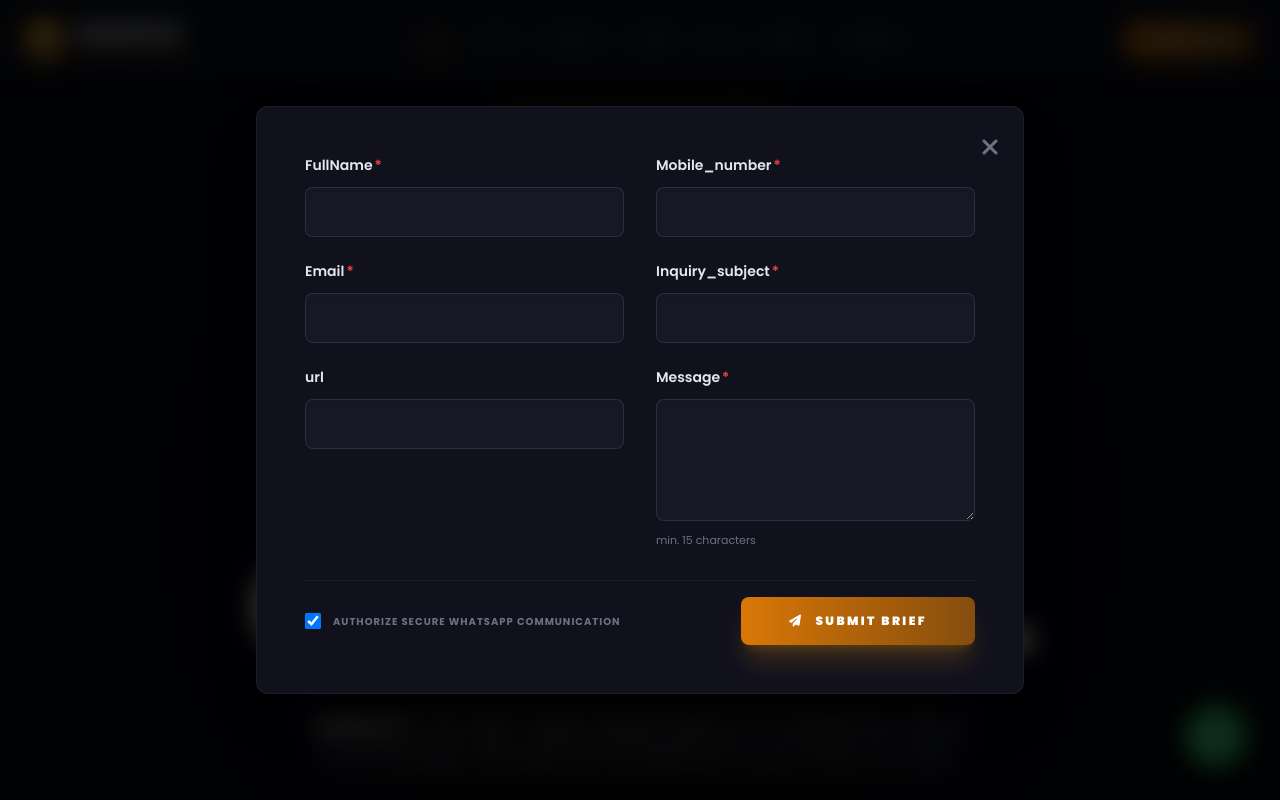
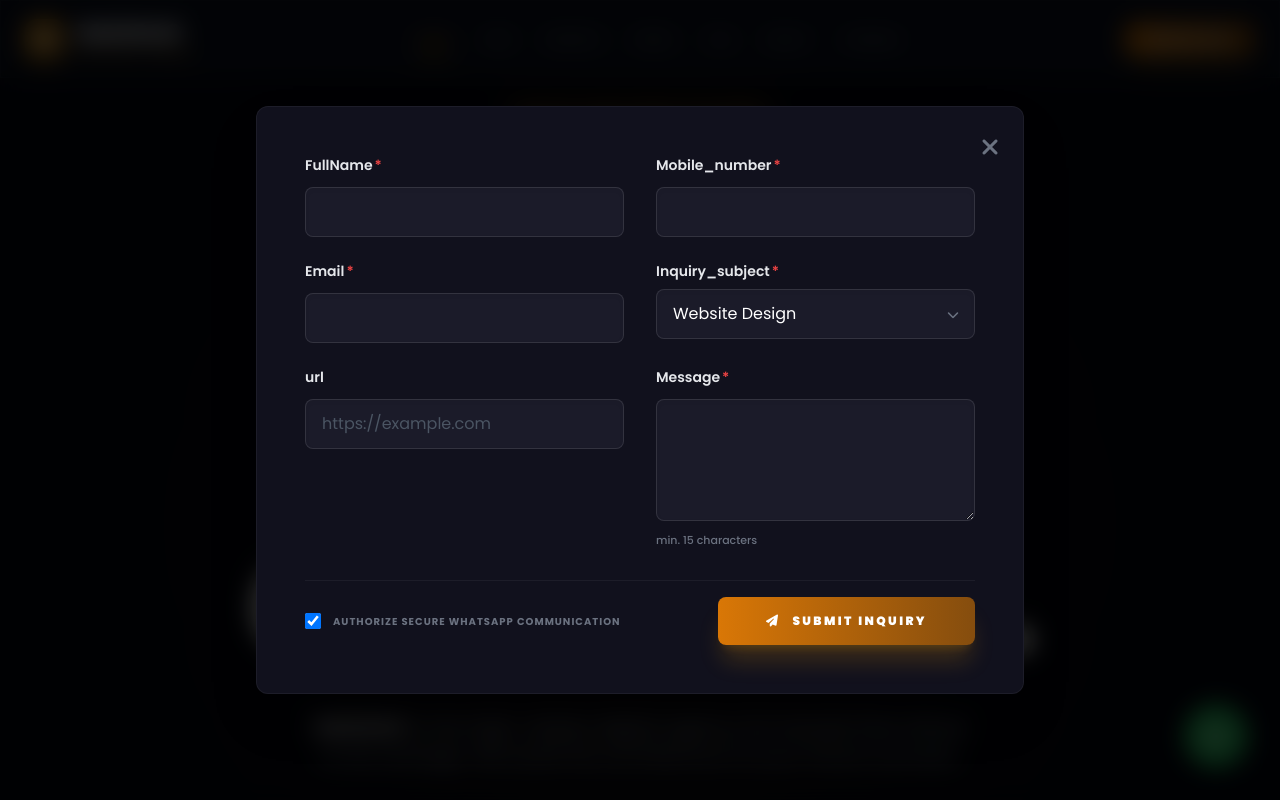
Before and after one commit to maarjunverma/madsag-spa, a React (Vite) app: page / in a window 1280 px wide. Both pictures are taken after a click on the button "ENQUIRE NOW". Built offline with nearby package versions, Linux system fonts and the light colour scheme.

Commit message:
feat(QuoteModal): Improve initial subject and styling
Set a default `Inquiry_subject` to the first `ServiceType` option if `preselectedService` is not provided.
Also, enhance the input field styling for better visual appeal and to prevent default browser styling.

```diff
--- a/components/QuoteModal.tsx
+++ b/components/QuoteModal.tsx
@@ -1,6 +1,6 @@
 
 import React, { useState, useEffect } from 'react';
-import { QuoteFormData } from '../types';
+import { QuoteFormData, ServiceType } from '../types';
 import { apiService } from '../services/api';
 
 interface QuoteModalProps {
@@ -11,11 +11,13 @@ interface QuoteModalProps {
 }
 
 const QuoteModal: React.FC<QuoteModalProps> = ({ isOpen, onClose, preselectedService, preselectedPlan }) => {
+  const serviceOptions = Object.values(ServiceType);
+
   const [formData, setFormData] = useState<QuoteFormData>({
     FullName: '',
     Mobile_number: '',
     Email: '',
-    Inquiry_subject: preselectedService || '',
+    Inquiry_subject: preselectedService || serviceOptions[0],
     url: '',
     Message: '',
     whatsappApproval: true
@@ -32,7 +34,7 @@ const QuoteModal: React.FC<QuoteModalProps> = ({ isOpen, onClose, preselectedSer
         Inquiry_subject: preselectedService + (preselectedPlan ? ` - ${preselectedPlan}` : '')
       }));
     }
-  }, [preselectedService, preselectedPlan]);
+  }, [preselectedService, preselectedPlan, isOpen]);
 
   if (!isOpen) return null;
 
@@ -62,7 +64,7 @@ const QuoteModal: React.FC<QuoteModalProps> = ({ isOpen, onClose, preselectedSer
 
   const labelStyle = "block text-sm font-semibold text-gray-200 mb-2";
   const asteriskStyle = "text-red-500 ml-0.5";
-  const inputStyle = "w-full bg-[#1e1e2e]/50 border border-white/10 rounded-lg px-4 py-3 focus:outline-none focus:border-amber-500 transition-all text-white placeholder-gray-600 shadow-inner";
+  const inputStyle = "w-full bg-[#1e1e2e]/80 border border-white/10 rounded-lg px-4 py-3 focus:outline-none focus:border-amber-500 transition-all text-white placeholder-gray-600 shadow-inner appearance-none";
 
   return (
     <div className="fixed inset-0 z-[160] flex items-center justify-center p-4">
@@ -129,16 +131,25 @@ const QuoteModal: React.FC<QuoteModalProps> = ({ isOpen, onClose, preselectedSer
                     onChange={e => setFormData({...formData, Email: e.target.value})}
                   />
                 </div>
-                <div className="space-y-1">
+                <div className="space-y-1 relative">
                   <label className={labelStyle}>Inquiry_subject<span className={asteriskStyle}>*</span></label>
-                  <input
-                    required
-                    disabled={isSubmitting}
-                    type="text"
-                    className={inputStyle}
-                    value={formData.Inquiry_subject}
-                    onChange={e => setFormData({...formData, Inquiry_subject: e.target.value})}
-                  />
+                  <div className="relative">
+                    <select
+                      required
+                      disabled={isSubmitting}
+                      className={inputStyle}
+                      value={formData.Inquiry_subject}
+                      onChange={e => setFormData({...formData, Inquiry_subject: e.target.value})}
+                    >
+                      {serviceOptions.map(option => (
+                        <option key={option} value={option} className="bg-[#11111d]">{option}</option>
+                      ))}
+                      <option value="Other / General Inquiry" className="bg-[#11111d]">Other / General Inquiry</option>
+                    </select>
+                    <div className="absolute right-4 top-1/2 -translate-y-1/2 pointer-events-none text-gray-500">
+                      <i className="fa-solid fa-chevron-down text-xs"></i>
+                    </div>
+                  </div>
                 </div>
 
                 {/* Row 3 */}
@@ -147,6 +158,7 @@ const QuoteModal: React.FC<QuoteModalProps> = ({ isOpen, onClose, preselectedSer
                   <input
                     disabled={isSubmitting}
                     type="text"
+                    placeholder="https://example.com"
                     className={inputStyle}
                     value={formData.url}
                     onChange={e => setFormData({...formData, url: e.target.value})}
@@ -158,11 +170,11 @@ const QuoteModal: React.FC<QuoteModalProps> = ({ isOpen, onClose, preselectedSer
                     required
                     disabled={isSubmitting}
                     rows={4}
-                    className={`${inputStyle} min-h-[120px]`}
+                    className={`${inputStyle} min-h-[120px] scroll-none`}
                     value={formData.Message}
                     onChange={e => setFormData({...formData, Message: e.target.value})}
                   />
-                  <p className="text-gray-500 text-[11px] mt-1">min. 15 characters</p>
+                  <p className="text-gray-500 text-[11px] mt-1 font-medium">min. 15 characters</p>
                 </div>
               </div>
 
@@ -178,11 +190,11 @@ const QuoteModal: React.FC<QuoteModalProps> = ({ isOpen, onClose, preselectedSer
                    <input
                     type="checkbox"
                     id="wa-approval"
-                    className="w-4 h-4 rounded border-gray-600 text-amber-500 focus:ring-amber-500 bg-black"
+                    className="w-4 h-4 rounded border-gray-600 text-amber-500 focus:ring-amber-500 bg-black cursor-pointer"
                     checked={formData.whatsappApproval}
                     onChange={e => setFormData({...formData, whatsappApproval: e.target.checked})}
                   />
-                  <label htmlFor="wa-approval" className="text-[10px] font-bold text-gray-500 uppercase tracking-widest">
+                  <label htmlFor="wa-approval" className="text-[10px] font-bold text-gray-500 uppercase tracking-widest cursor-pointer select-none">
                     Authorize Secure WhatsApp Communication
                   </label>
                 </div>
@@ -193,9 +205,9 @@ const QuoteModal: React.FC<QuoteModalProps> = ({ isOpen, onClose, preselectedSer
                   className="w-full sm:w-auto px-12 py-4 bg-gradient-to-r from-amber-600 to-yellow-800 hover:from-amber-500 hover:to-yellow-700 disabled:opacity-50 text-white font-black rounded-lg transition-all shadow-xl shadow-amber-500/20 flex items-center justify-center gap-3 text-xs uppercase tracking-[0.2em]"
                 >
                   {isSubmitting ? (
-                    <><i className="fa-solid fa-circle-notch animate-spin"></i> Submitting...</>
+                    <><i className="fa-solid fa-circle-notch animate-spin"></i> Processing...</>
                   ) : (
-                    <><i className="fa-solid fa-paper-plane"></i> Submit Brief</>
+                    <><i className="fa-solid fa-paper-plane"></i> Submit Inquiry</>
                   )}
                 </button>
               </div>
```
